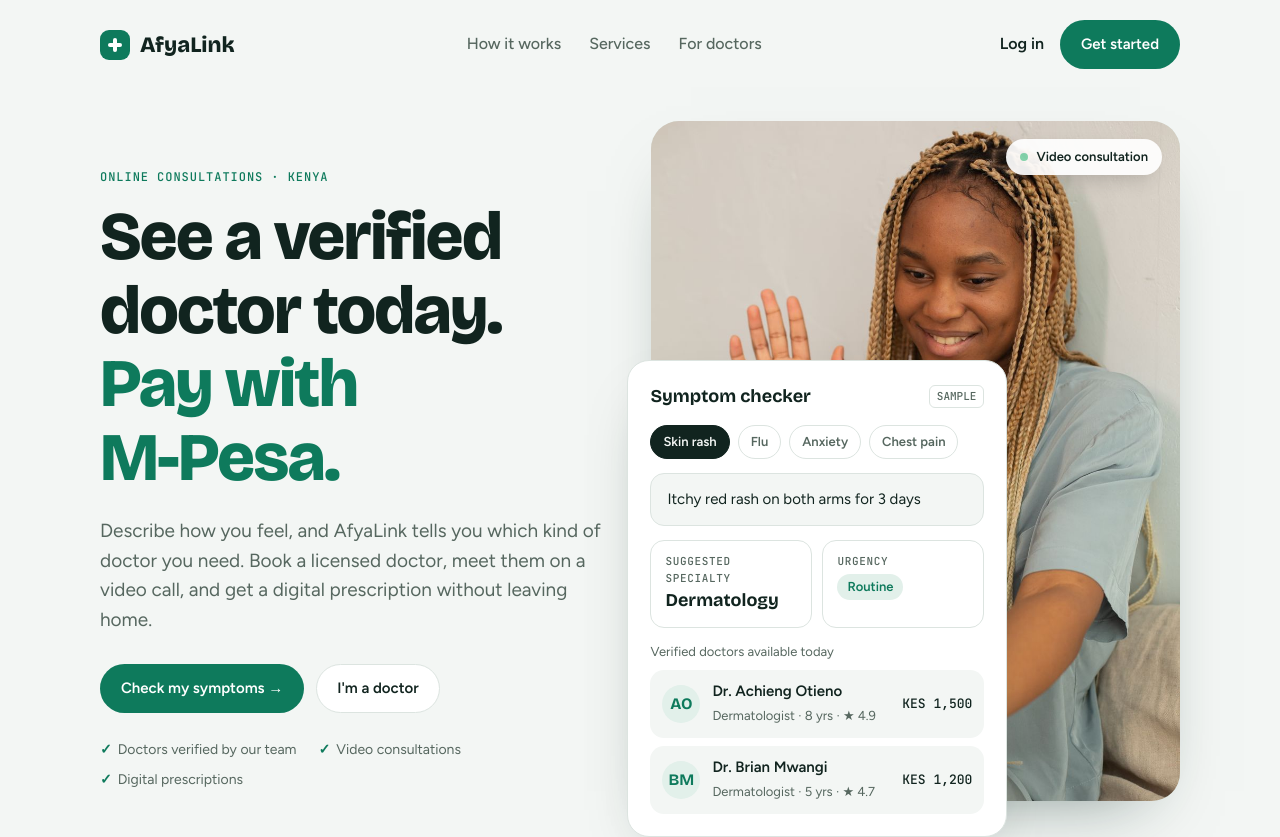
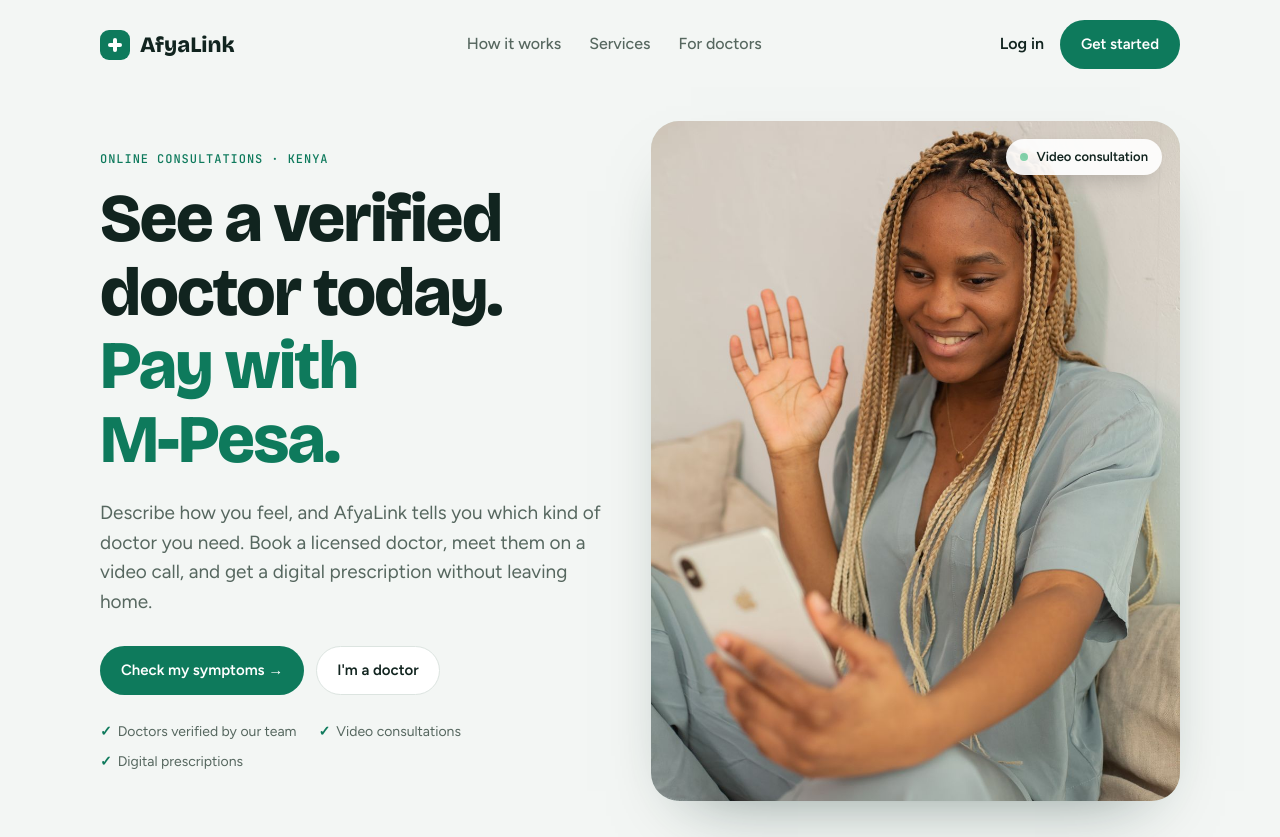
Before and after one commit to shalimohamed/afyalink, a Next.js app: page / in a window 1280 px wide. Shown: the top 837 px of the page. Built offline with nearby package versions, Linux system fonts and the light colour scheme.

Commit message:
Landing: remove the symptom-checker demo card

```diff
--- a/app/globals.css
+++ b/app/globals.css
@@ -47,10 +47,9 @@ nav{display:flex;align-items:center;justify-content:space-between;padding-block:
 
 /* hero */
 .hero{display:grid;grid-template-columns:1fr 1.05fr;gap:48px;align-items:center;padding-block:32px 64px}
-.hero-visual{position:relative;padding-bottom:36px}
+.hero-visual{position:relative}
 .hero-photo{position:relative;height:clamp(520px,58vw,680px);border-radius:28px;overflow:hidden;background:var(--soft);box-shadow:0 30px 70px -40px rgba(10,40,32,.55)}
 .hero-photo img{object-fit:cover}
-.hero-visual .demo{position:absolute;left:-24px;bottom:0;width:min(380px,88%);z-index:2}
 .hero-chip{position:absolute;top:18px;right:18px;display:inline-flex;align-items:center;gap:8px;padding:8px 14px;border-radius:999px;background:color-mix(in srgb,var(--surface) 92%,transparent);color:var(--ink);font-size:13px;font-weight:600;box-shadow:0 8px 24px -12px rgba(0,0,0,.4)}
 .live-dot{width:8px;height:8px;border-radius:50%;background:#2BB673;box-shadow:0 0 0 0 rgba(43,182,115,.6);animation:pulse 2s infinite}
 @keyframes pulse{70%{box-shadow:0 0 0 8px rgba(43,182,115,0)}100%{box-shadow:0 0 0 0 rgba(43,182,115,0)}}
@@ -99,36 +98,15 @@ nav{display:flex;align-items:center;justify-content:space-between;padding-block:
 .pin-prompt small{font-family:var(--mono);font-size:11px;color:var(--accent);letter-spacing:.06em}
 .pin-prompt span{font-family:var(--mono);font-size:14px;color:var(--muted)}
 
-/* demo card */
-.demo{background:var(--surface);border:1px solid var(--line);border-radius:22px;padding:22px;box-shadow:0 24px 60px -30px rgba(10,40,32,.35)}
-.demo-head{display:flex;justify-content:space-between;align-items:center;margin-bottom:14px}
-.demo-head strong{font-family:var(--display);font-size:18px}
-.sample{font-family:var(--mono);font-size:11px;color:var(--muted);border:1px solid var(--line);border-radius:6px;padding:2px 7px}
+/* shared bits: filter chips, urgency pills, initials avatar, fade-in */
 .chips{display:flex;flex-wrap:wrap;gap:8px;margin-bottom:14px}
 .chip{font:inherit;font-size:13px;font-weight:600;padding:6px 12px;border-radius:999px;border:1px solid var(--line);background:transparent;color:var(--muted);cursor:pointer}
 .chip[aria-pressed="true"]{background:var(--ink);color:var(--bg);border-color:var(--ink)}
-.input{background:var(--bg);border:1px solid var(--line);border-radius:14px;padding:14px 16px;font-size:15px;min-height:52px}
-.input .caret{display:inline-block;width:2px;height:1em;background:var(--accent);vertical-align:-2px;margin-left:2px;animation:blink 1s steps(1) infinite}
-@keyframes blink{50%{opacity:0}}
-.result{display:grid;grid-template-columns:1fr 1fr;gap:10px;margin:14px 0}
-.stat{border:1px solid var(--line);border-radius:14px;padding:12px 14px}
-.stat small{display:block;font-family:var(--mono);font-size:11px;text-transform:uppercase;letter-spacing:.06em;color:var(--muted)}
-.stat b{font-family:var(--display);font-size:18px}
 .pill{display:inline-block;font-size:13px;font-weight:600;padding:3px 10px;border-radius:999px;margin-top:4px}
 .pill.routine{background:var(--soft);color:var(--accent)}
 .pill.soon{background:rgba(244,197,66,.22);color:var(--ink)}
 .pill.emergency{background:var(--alert-soft);color:var(--alert)}
-.docs{display:flex;flex-direction:column;gap:8px}
-.doc{display:flex;align-items:center;gap:12px;padding:10px 12px;border-radius:14px;background:var(--bg)}
 .avatar{width:38px;height:38px;border-radius:50%;background:var(--soft);color:var(--accent);display:grid;place-items:center;font-weight:700;font-family:var(--display);flex:none}
-.doc-info{flex:1;min-width:0}
-.doc-info b{display:block;font-size:15px}
-.doc-info span{font-size:13px;color:var(--muted)}
-.fee{font-family:var(--mono);font-size:13px;white-space:nowrap}
-.emerg{border-radius:14px;padding:14px 16px;background:var(--alert-soft);color:var(--alert);font-weight:600}
-.emerg p{margin:4px 0 0;font-weight:400;color:var(--ink)}
-.docs-label{font-size:13px;color:var(--muted);margin-bottom:8px}
-.fade{animation:fade .35s ease}
 @keyframes fade{from{opacity:.3;transform:translateY(4px)}to{opacity:1;transform:none}}
 
 /* sections */
@@ -470,14 +448,12 @@ code{font-family:var(--mono);font-size:.9em}
   .show-text{padding:28px 24px 32px}
   .hero-photo{height:min(520px,120vw)}
   .hero-visual{padding-bottom:0}
-  .hero-visual .demo{position:relative;left:auto;bottom:auto;width:auto;margin:-96px 14px 0}
   .mosaic{grid-template-columns:1fr;grid-template-rows:none}
   .mosaic figure{height:320px}
   .mosaic-tall{grid-row:auto;height:440px!important}
 }
 @media (max-width:560px){
   .steps,.svc-list,.trust{grid-template-columns:1fr}
-  .result{grid-template-columns:1fr}
   .navcta .login{display:none}
   .auth-card{padding:22px}
   .row2{grid-template-columns:1fr}
--- a/app/page.tsx
+++ b/app/page.tsx
@@ -1,6 +1,5 @@
 import Image from "next/image";
 import Showcase from "@/components/Showcase";
-import SymptomDemo from "@/components/SymptomDemo";
 // Free Pexels/Unsplash photo (credited in the footer). Importing it lets Next.js
 // read its size and generate a blurred placeholder while it loads.
 import doctorPhoto from "@/public/images/doctor.jpg";
@@ -73,7 +72,7 @@ export default function Home() {
             <span>Digital prescriptions</span>
           </div>
         </div>
-        {/* A big photo with the symptom-checker card overlapping its lower corner. */}
+        {/* A big photo of a patient on a video call. */}
         <div className="hero-visual">
           <div className="hero-photo">
             <Image
@@ -89,7 +88,6 @@ export default function Home() {
               <span className="live-dot" aria-hidden="true" /> Video consultation
             </span>
           </div>
-          <SymptomDemo />
         </div>
       </header>
 
--- a/components/SymptomDemo.tsx
+++ /dev/null
@@ -1,134 +0,0 @@
-"use client";
-
-import { useEffect, useState } from "react";
-
-type Doctor = { initials: string; name: string; meta: string; fee: string };
-type Example = {
-  label: string;
-  text: string;
-  specialty: string;
-  urgency: { label: string; tone: "routine" | "soon" | "emergency" };
-  doctors: Doctor[] | null;
-};
-
-// Sample data for the landing page. Later this comes from the AI + database.
-const EXAMPLES: Record<string, Example> = {
-  rash: {
-    label: "Skin rash",
-    text: "Itchy red rash on both arms for 3 days",
-    specialty: "Dermatology",
-    urgency: { label: "Routine", tone: "routine" },
-    doctors: [
-      { initials: "AO", name: "Dr. Achieng Otieno", meta: "Dermatologist · 8 yrs · ★ 4.9", fee: "KES 1,500" },
-      { initials: "BM", name: "Dr. Brian Mwangi", meta: "Dermatologist · 5 yrs · ★ 4.7", fee: "KES 1,200" },
-    ],
-  },
-  flu: {
-    label: "Flu",
-    text: "Fever, sore throat and body aches since yesterday",
-    specialty: "General practice",
-    urgency: { label: "Within 24 hrs", tone: "soon" },
-    doctors: [
-      { initials: "FN", name: "Dr. Faith Njeri", meta: "General practitioner · 6 yrs · ★ 4.8", fee: "KES 800" },
-      { initials: "HO", name: "Dr. Hassan Omar", meta: "General practitioner · 11 yrs · ★ 4.9", fee: "KES 1,000" },
-    ],
-  },
-  mind: {
-    label: "Anxiety",
-    text: "I can't sleep, I worry all the time and can't focus at work",
-    specialty: "Mental health",
-    urgency: { label: "Routine", tone: "routine" },
-    doctors: [
-      { initials: "LC", name: "Dr. Lydia Chebet", meta: "Psychiatrist · 9 yrs · ★ 4.9", fee: "KES 2,500" },
-      { initials: "KO", name: "Kevin Ouma", meta: "Counselling psychologist · 7 yrs · ★ 4.8", fee: "KES 1,800" },
-    ],
-  },
-  chest: {
-    label: "Chest pain",
-    text: "Sudden chest pain spreading to my left arm",
-    specialty: "Emergency care",
-    urgency: { label: "Emergency", tone: "emergency" },
-    doctors: null,
-  },
-};
-
-export default function SymptomDemo() {
-  const [active, setActive] = useState("rash");
-  const [typed, setTyped] = useState(EXAMPLES.rash.text.length);
-  const ex = EXAMPLES[active];
-  const done = typed >= ex.text.length;
-
-  useEffect(() => {
-    if (typed >= ex.text.length) return;
-    const t = setTimeout(() => setTyped((n) => n + 1), 28);
-    return () => clearTimeout(t);
-  }, [typed, ex.text.length]);
-
-  function pick(key: string) {
-    setActive(key);
-    const reduce = window.matchMedia("(prefers-reduced-motion: reduce)").matches;
-    setTyped(reduce ? EXAMPLES[key].text.length : 0);
-  }
-
-  return (
-    <div className="demo" aria-label="Symptom checker preview">
-      <div className="demo-head">
-        <strong>Symptom checker</strong>
-        <span className="sample">SAMPLE</span>
-      </div>
-
-      <div className="chips" role="group" aria-label="Example symptoms">
-        {Object.entries(EXAMPLES).map(([key, e]) => (
-          <button key={key} className="chip" aria-pressed={active === key} onClick={() => pick(key)}>
-            {e.label}
-          </button>
-        ))}
-      </div>
-
-      <div className="input">
-        {ex.text.slice(0, typed)}
-        <span className="caret" />
-      </div>
-
-      <div style={{ opacity: done ? 1 : 0.35 }}>
-        {done && (
-          <div className="fade" key={active}>
-            <div className="result">
-              <div className="stat">
-                <small>Suggested specialty</small>
-                <b>{ex.specialty}</b>
-              </div>
-              <div className="stat">
-                <small>Urgency</small>
-                <span className={`pill ${ex.urgency.tone}`}>{ex.urgency.label}</span>
-              </div>
-            </div>
-
-            {ex.doctors ? (
-              <>
-                <div className="docs-label">Verified doctors available today</div>
-                <div className="docs">
-                  {ex.doctors.map((d) => (
-                    <div className="doc" key={d.name}>
-                      <div className="avatar">{d.initials}</div>
-                      <div className="doc-info">
-                        <b>{d.name}</b>
-                        <span>{d.meta}</span>
-                      </div>
-                      <div className="fee">{d.fee}</div>
-                    </div>
-                  ))}
-                </div>
-              </>
-            ) : (
-              <div className="emerg">
-                This could be serious.
-                <p>Please go to the nearest hospital now or call 999 / 112. Don&apos;t wait for an online consultation.</p>
-              </div>
-            )}
-          </div>
-        )}
-      </div>
-    </div>
-  );
-}
```
Also changed, not shown: 1 other file (tests, documents, lock files or other folders).
